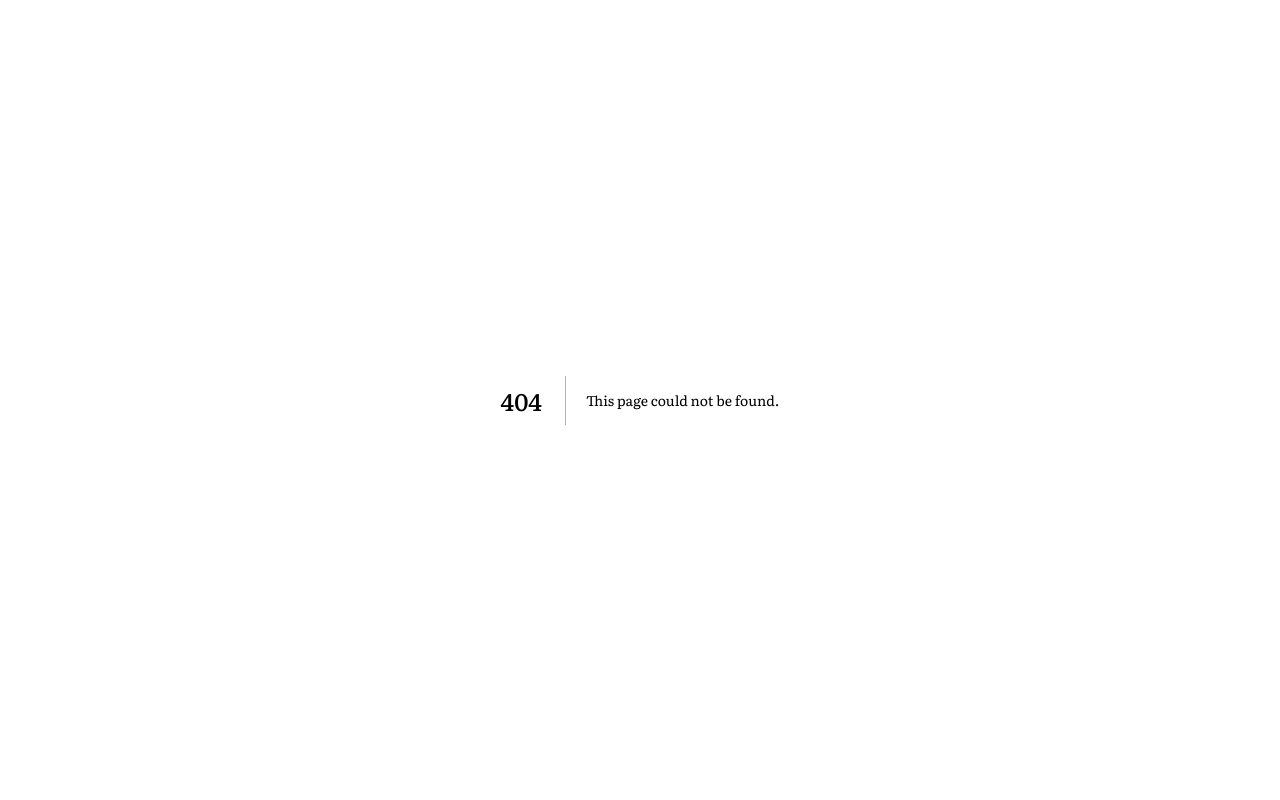
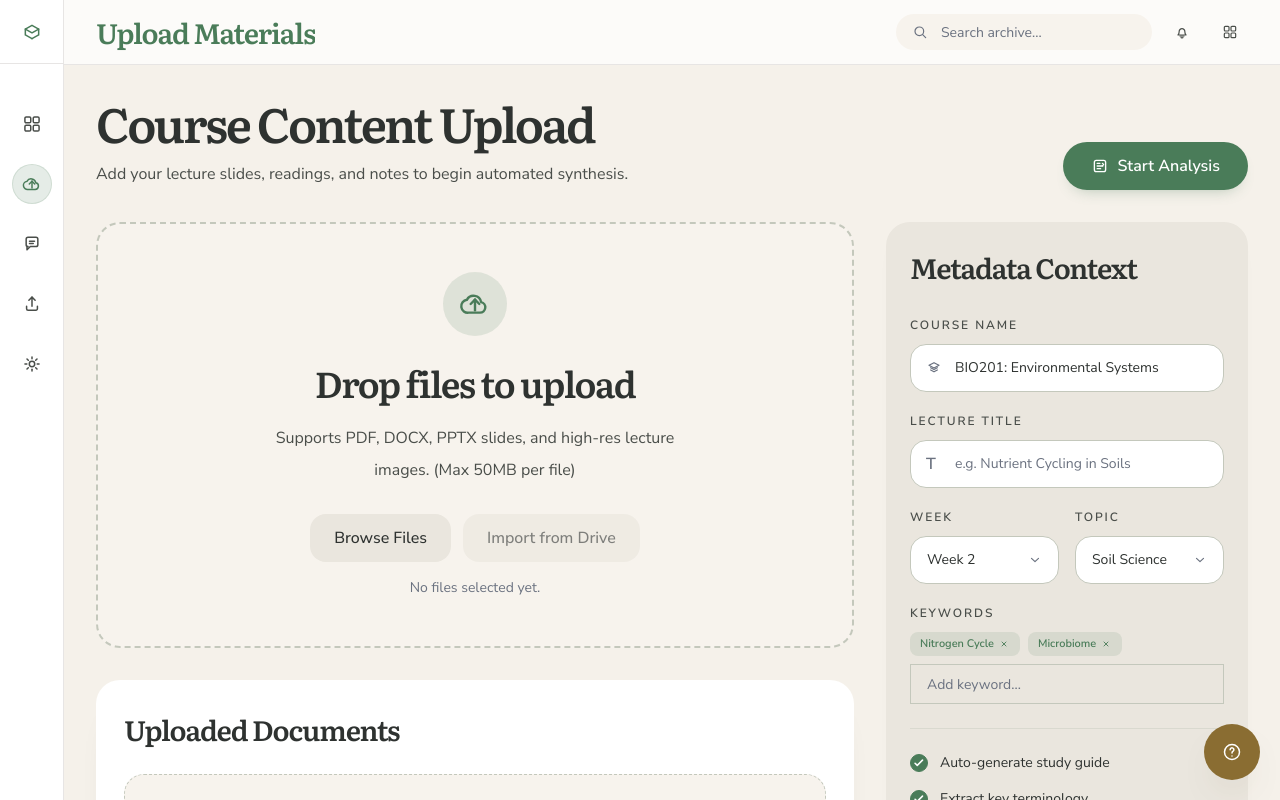
Before and after one commit to spiderpilo/Material-Enhancement-Assistant, a Next.js app in the folder frontend/: page /upload in a window 1280 px wide. Before the commit this address had no page. Shown: the top 800 px of the page. Built offline with nearby package versions, Linux system fonts and the light colour scheme.

Commit message:
make a /upload route

```diff
--- a/frontend/src/app/login/page.tsx
+++ b/frontend/src/app/login/page.tsx
@@ -12,10 +12,10 @@ export const metadata: Metadata = {
 
 export default function LoginPage() {
   return (
-    <main className="min-h-screen bg-[#f3ede4] text-[color:var(--foreground)]">
-      <div className="mx-auto flex min-h-screen w-full max-w-[1180px] flex-col px-4 py-6 sm:px-6 sm:py-8 lg:px-8 lg:py-10">
+    <main className="min-h-screen bg-[#f3ede4] text-foreground">
+      <div className="mx-auto flex min-h-screen w-full max-w-295 flex-col px-4 py-6 sm:px-6 sm:py-8 lg:px-8 lg:py-10">
         <div className="flex flex-1 flex-col justify-center">
-          <div className="overflow-hidden rounded-[24px] border border-[#e4d8c8] bg-[#faf7f2] shadow-[0_28px_80px_-48px_rgba(54,43,31,0.34)]">
+          <div className="overflow-hidden rounded-3xl border border-[#e4d8c8] bg-[#faf7f2] shadow-[0_28px_80px_-48px_rgba(54,43,31,0.34)]">
             <div className="grid lg:grid-cols-[312px_minmax(0,1fr)]">
               <div>
                 <LoginShowcase />
--- a/frontend/src/app/page.tsx
+++ b/frontend/src/app/page.tsx
@@ -8,48 +8,6 @@ import { StartAnalysisIcon } from "@/components/course-content-upload/icons";
 
 export default function Home() {
   return (
-    <main className="flex-1 bg-[color:var(--background)]">
-      <div className="flex min-h-screen flex-col lg:flex-row">
-        <SidebarNav />
-
-        <div className="flex min-w-0 flex-1 flex-col">
-          <TopHeader />
-
-          <div className="flex-1 px-4 pb-24 pt-6 sm:px-6 lg:px-8 lg:pb-10 lg:pt-8">
-            <div className="mx-auto flex w-full max-w-[1152px] flex-col gap-8">
-              <section className="flex flex-col gap-6 lg:flex-row lg:items-end lg:justify-between">
-                <div className="max-w-2xl">
-                  <h1 className="font-[family:var(--font-display)] text-[2.5rem] font-semibold tracking-[-0.05em] text-[color:var(--foreground)] sm:text-[3rem] sm:leading-[1.1]">
-                    Course Content Upload
-                  </h1>
-                  <p className="mt-2 max-w-xl text-base leading-8 text-[color:var(--muted-strong)]">
-                    Add your lecture slides, readings, and notes to begin
-                    automated synthesis.
-                  </p>
-                </div>
-
-                <button
-                  type="button"
-                  className="inline-flex items-center justify-center gap-2 rounded-full bg-[color:var(--accent)] px-7 py-3 text-base font-semibold text-white shadow-[var(--shadow-button)] transition hover:bg-[color:var(--accent-strong)] focus:outline-none focus:ring-4 focus:ring-[color:var(--accent-soft)]"
-                >
-                  <StartAnalysisIcon className="h-[18px] w-[18px]" />
-                  Start Analysis
-                </button>
-              </section>
-
-              <section className="grid gap-8 xl:grid-cols-[minmax(0,1fr)_362px] xl:items-start">
-                <div className="space-y-8">
-                  <UploadDropzone />
-                  <UploadedDocumentsCard />
-                </div>
-                <MetadataPanel />
-              </section>
-            </div>
-          </div>
-        </div>
-      </div>
-
-      <FloatingHelpButton />
-    </main>
+    <main>Hello</main>
   );
 }
--- /dev/null
+++ b/frontend/src/app/upload/page.tsx
@@ -0,0 +1,55 @@
+import { FloatingHelpButton } from "@/components/course-content-upload/FloatingHelpButton";
+import { MetadataPanel } from "@/components/course-content-upload/MetadataPanel";
+import { SidebarNav } from "@/components/course-content-upload/SidebarNav";
+import { TopHeader } from "@/components/course-content-upload/TopHeader";
+import { UploadDropzone } from "@/components/course-content-upload/UploadDropzone";
+import { UploadedDocumentsCard } from "@/components/course-content-upload/UploadedDocumentsCard";
+import { StartAnalysisIcon } from "@/components/course-content-upload/icons";
+
+export default function Home() {
+  return (
+    <main className="flex-1 bg-background">
+      <div className="flex min-h-screen flex-col lg:flex-row">
+        <SidebarNav />
+
+        <div className="flex min-w-0 flex-1 flex-col">
+          <TopHeader />
+
+          <div className="flex-1 px-4 pb-24 pt-6 sm:px-6 lg:px-8 lg:pb-10 lg:pt-8">
+            <div className="mx-auto flex w-full max-w-[1152px] flex-col gap-8">
+              <section className="flex flex-col gap-6 lg:flex-row lg:items-end lg:justify-between">
+                <div className="max-w-2xl">
+                  <h1 className="font-[family:var(--font-display)] text-[2.5rem] font-semibold tracking-[-0.05em] text-[color:var(--foreground)] sm:text-[3rem] sm:leading-[1.1]">
+                    Course Content Upload
+                  </h1>
+                  <p className="mt-2 max-w-xl text-base leading-8 text-[color:var(--muted-strong)]">
+                    Add your lecture slides, readings, and notes to begin
+                    automated synthesis.
+                  </p>
+                </div>
+
+                <button
+                  type="button"
+                  className="inline-flex items-center justify-center gap-2 rounded-full bg-[color:var(--accent)] px-7 py-3 text-base font-semibold text-white shadow-[var(--shadow-button)] transition hover:bg-[color:var(--accent-strong)] focus:outline-none focus:ring-4 focus:ring-[color:var(--accent-soft)]"
+                >
+                  <StartAnalysisIcon className="h-[18px] w-[18px]" />
+                  Start Analysis
+                </button>
+              </section>
+
+              <section className="grid gap-8 xl:grid-cols-[minmax(0,1fr)_362px] xl:items-start">
+                <div className="space-y-8">
+                  <UploadDropzone />
+                  <UploadedDocumentsCard />
+                </div>
+                <MetadataPanel />
+              </section>
+            </div>
+          </div>
+        </div>
+      </div>
+
+      <FloatingHelpButton />
+    </main>
+  );
+}
```
